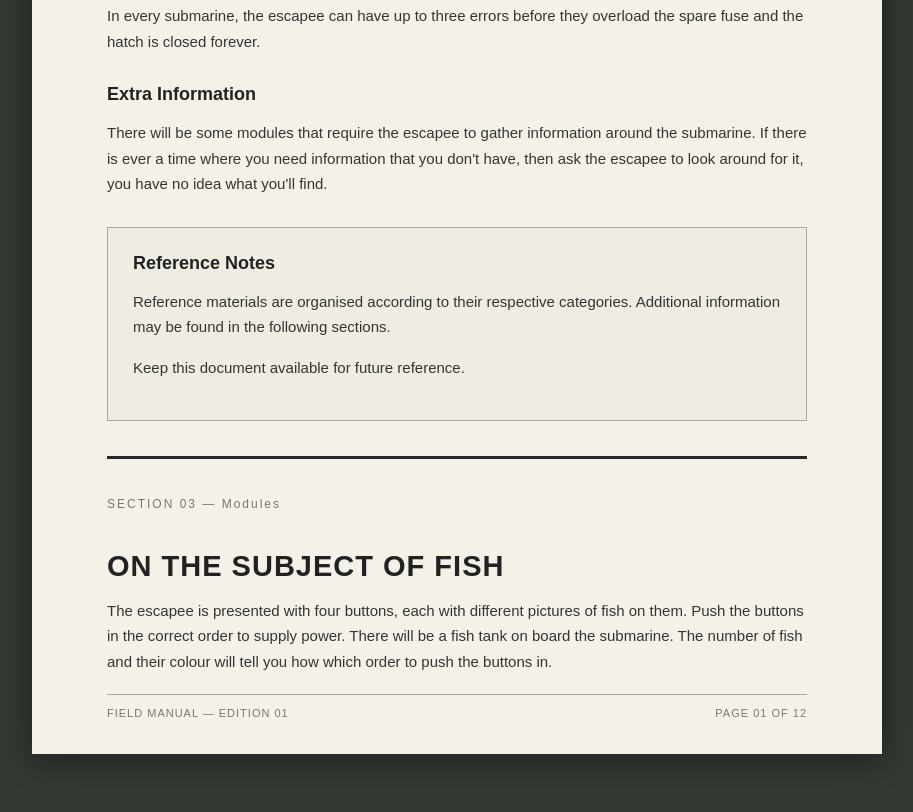
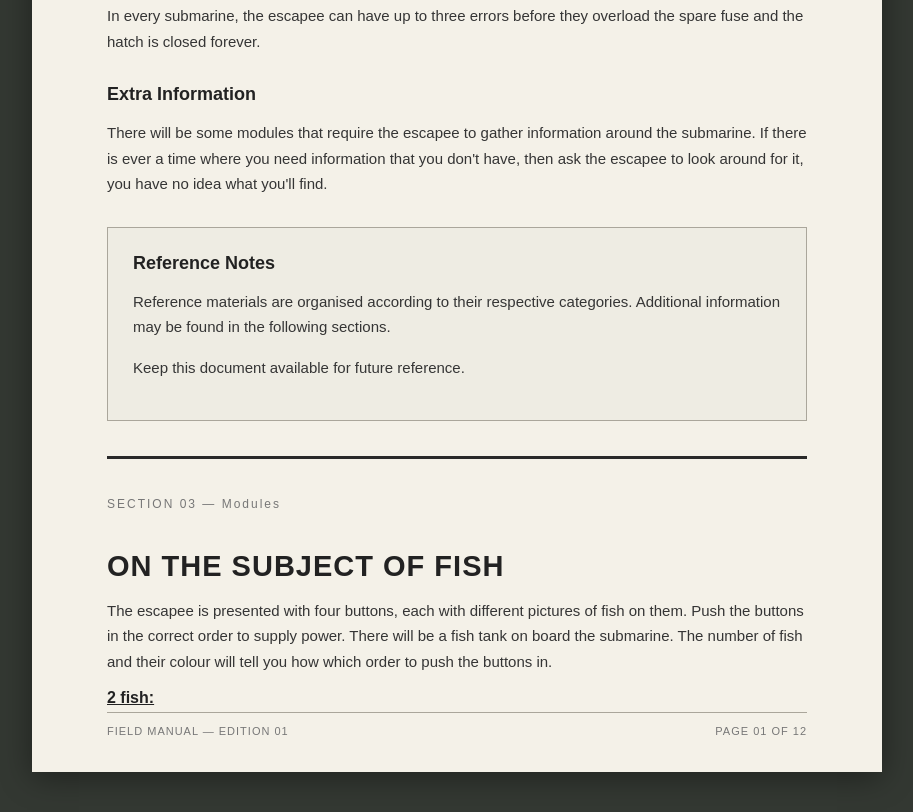
Before and after one commit to Isthatajojos/subescapemanual.github.io, a plain HTML site: page index.html in a window 1280 px wide. Shown: the part 1320-2132 px from the top of the page, without its empty margins (183-1096 px from the left). Drawn offline with Linux system fonts and the light colour scheme.

Commit message:
Update index.html

```diff
--- a/index.html
+++ b/index.html
@@ -137,6 +137,11 @@
         letter-spacing: 1px;
     }
 
+   .fish-header{
+      font-weight:bold;
+      font-style:normal;
+      text-decoration:underline;
+   }
     @media(max-width: 600px) {
         body {
             padding: 10px;
@@ -267,7 +272,7 @@
 
 <table class="manual-table">
    <tbody>
-
+    <span class="fish-header"> 2 fish:</span>
    </tbody>
 </table>
 
```
